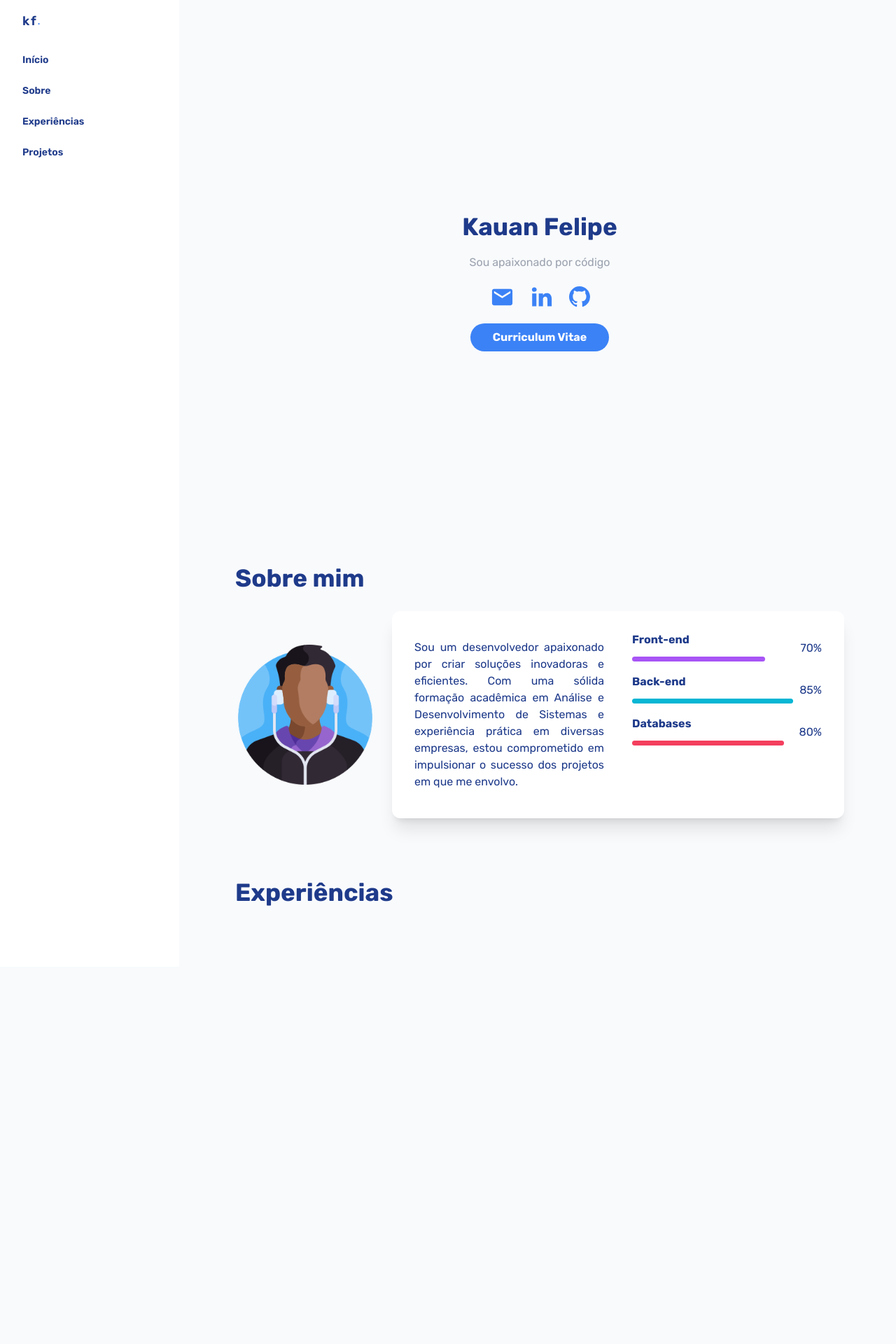
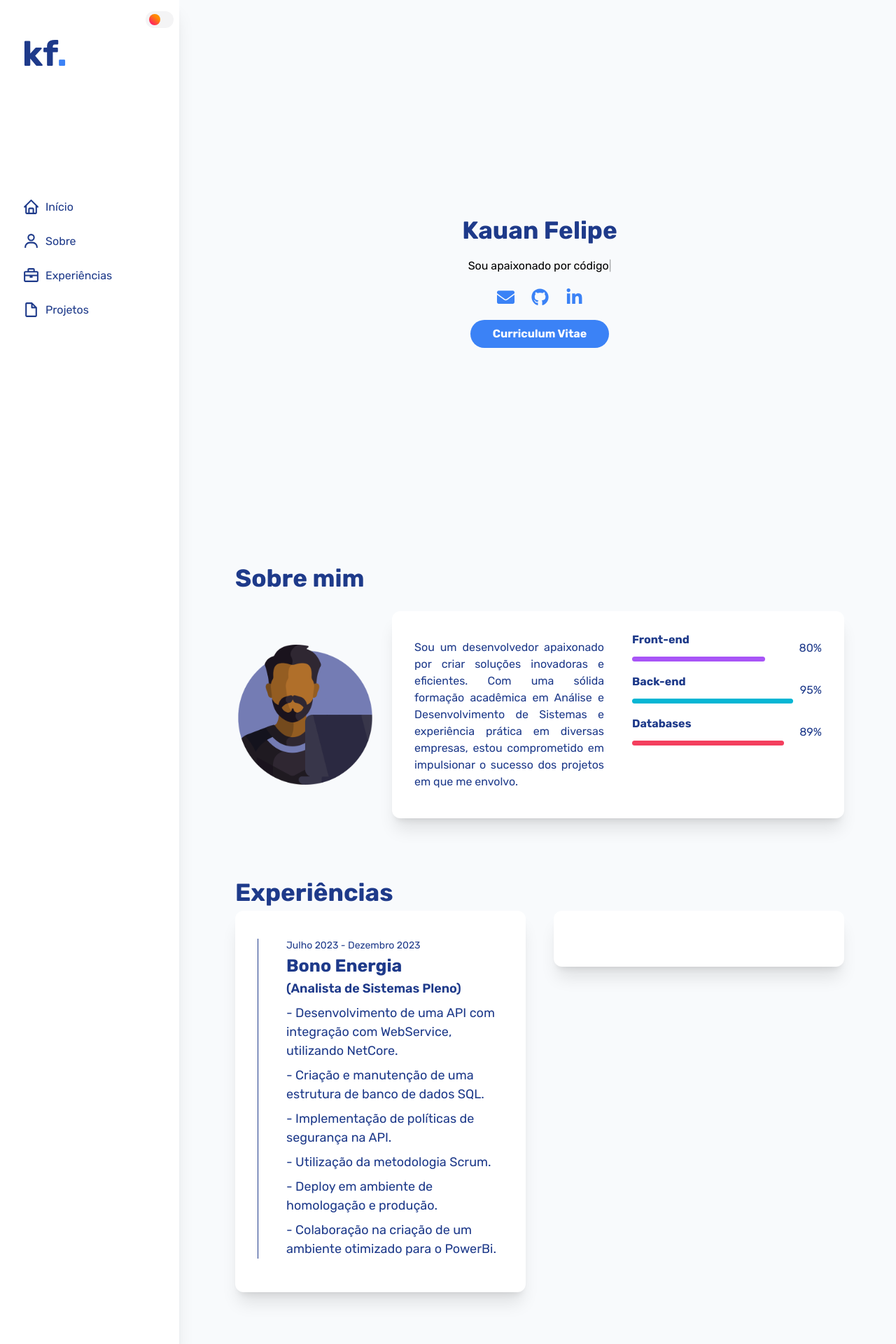
Before and after one commit to kauanfelipe96/personal-portfolio, a React (Vite) app: page / in a window 1280 px wide. Shown: the top 1920 px of the page at 70% size. Before the commit the page ends 1381 px from the top, so only its background shows below. Built offline with nearby package versions, Linux system fonts and the light colour scheme.

Commit message:
add experiences

```diff
--- a/src/components/About.jsx
+++ b/src/components/About.jsx
@@ -10,21 +10,20 @@ export default function About() {
           <p className="text-blue-900 w-[50%] text-justify">Sou um desenvolvedor apaixonado por criar soluções inovadoras e eficientes. Com uma sólida formação
             acadêmica em Análise e Desenvolvimento de Sistemas e experiência prática em diversas empresas, estou
             comprometido em impulsionar o sucesso dos projetos em que me envolvo.</p>
-
           <div className="w-[50%]">
             <div className="mb-7">
               <h3 className="font-bold text-blue-900 leading-[1px]">Front-end</h3>
-              <h4 className="text-end text-blue-900">70%</h4>
+              <h4 className="text-end text-blue-900">80%</h4>
               <div className="w-[70%] bg-purple-500 h-[7px] rounded-full"></div>
             </div>
             <div className="mb-7">
               <h3 className="font-bold text-blue-900 leading-[1px]">Back-end</h3>
-              <h4 className="text-end text-blue-900">85%</h4>
+              <h4 className="text-end text-blue-900">95%</h4>
               <div className="w-[85%] bg-cyan-500 h-[7px] rounded-full"></div>
             </div>
             <div>
               <h3 className="font-bold text-blue-900 leading-[1px]">Databases</h3>
-              <h4 className="text-end text-blue-900">80%</h4>
+              <h4 className="text-end text-blue-900">89%</h4>
               <div className="w-[80%] bg-rose-500 h-[7px] rounded-full"></div>
             </div>
           </div>
--- a/src/components/Experiences.jsx
+++ b/src/components/Experiences.jsx
@@ -2,6 +2,24 @@ export default function Experiences() {
   return (
     <section className="px-20 py-20">
       <h2 className="text-[35px] text-blue-900 font-bold">Experiências</h2>
+      <div className="flex gap-10">
+        <div className="w-[50%] h-full bg-white rounded-xl py-10 px-8 shadow-xl justify-between gap-10">
+          <div className="border-l border-blue-900 pl-10">
+            <h3 className="text-sm text-blue-900">Julho 2023 - Dezembro 2023</h3>
+            <p className="font-bold text-[25px] text-blue-900">Bono Energia </p>
+            <p className="font-semibold text-[18px] text-blue-900 mb-2">(Analista de Sistemas Pleno)</p>
+            <h4 className="text-blue-900 text-[18px] mb-2">- Desenvolvimento de uma API com integração com WebService, utilizando NetCore.</h4>
+            <h4 className="text-blue-900 text-[18px] mb-2">- Criação e manutenção de uma estrutura de banco de dados SQL.</h4>
+            <h4 className="text-blue-900 text-[18px] mb-2">- Implementação de políticas de segurança na API.</h4>
+            <h4 className="text-blue-900 text-[18px] mb-2">- Utilização da metodologia Scrum.</h4>
+            <h4 className="text-blue-900 text-[18px] mb-2">- Deploy em ambiente de homologação e produção.</h4>
+            <h4 className="text-blue-900 text-[18px] mb-2">- Colaboração na criação de um ambiente otimizado para o PowerBi.</h4>
+          </div>
+        </div>
+        <div className="w-[50%] h-full bg-white rounded-xl py-10 px-8 shadow-xl flex justify-between gap-10">
+        </div>
+
+      </div>
     </section>
   )
 }
--- a/src/components/Home.jsx
+++ b/src/components/Home.jsx
@@ -1,6 +1,6 @@
-import { MdEmail } from "react-icons/md";
-import { TfiLinkedin, TfiEmail } from "react-icons/tfi";
-import { VscGithubInverted, VscMail } from "react-icons/vsc";
+import { FaGithub } from "react-icons/fa";
+import { FaLinkedinIn } from "react-icons/fa";
+import { FaEnvelope } from "react-icons/fa";
 import { ReactTyped } from "react-typed";
 
 export default function Home() {
@@ -14,15 +14,13 @@ export default function Home() {
           "Sou amante dos games",
         ]}
           typeSpeed={40}
-          backSpeed={50} x
-          attr="placeholder"
+          backSpeed={50}
           loop>
-          <input type="text" className="text-center w-[300px] bg-transparent focus-visible:outline-0" />
         </ReactTyped></h2>
       <div className="flex items-center gap-6 text-blue-500 mt-5">
-        <a href="mailto:kauan_falima@hotmail.com" target="_blank"><MdEmail className="text-[35px]" /></a>
-        <a href="https://www.linkedin.com/in/kauanfelipe96/" target="_blank"><TfiLinkedin className="text-[30px]" alt="Link para perfil do LinkedIn" /></a>
-        <a href="https://github.com/kauanfelipe96" target="_blank"><VscGithubInverted className="text-[30px]" alt="Link para perfil no GitHub" /></a>
+        <a href="mailto:kauan_falima@hotmail.com" target="_blank"><FaEnvelope className="text-[25px] hover:text-blue-800" /></a>
+        <a href="https://github.com/kauanfelipe96" target="_blank"><FaGithub className="text-[25px] hover:text-black" alt="Link para perfil no GitHub" /></a>
+        <a href="https://www.linkedin.com/in/kauanfelipe96/" target="_blank"><FaLinkedinIn className="text-[25px] hover:text-blue-800" alt="Link para perfil do LinkedIn" /></a>
       </div>
       <button className="bg-blue-500 text-white font-bold rounded-full px-8 py-2 text-center mt-5">Curriculum Vitae</button>
 
--- a/src/components/SidebarComponent.jsx
+++ b/src/components/SidebarComponent.jsx
@@ -1,5 +1,5 @@
-import { SlHome } from "react-icons/sl";
 import React, { useState } from 'react';
+import { BiBriefcase, BiFileBlank, BiHome, BiUser } from "react-icons/bi";
 
 export default function SidebarComponent() {
   const [openMenu, setOpenMenu] = useState(false);
@@ -14,10 +14,16 @@ export default function SidebarComponent() {
   };
 
   return (
-    <div className="md:flex flex-col md:flex-row md:min-h-screen w-full">
+    <div className="md:flex flex-col md:flex-row md:min-h-screen w-full shadow-xl">
       <div onClick={() => setOpenDropdown(false)} className="flex flex-col w-full md:w-64 text-gray-700 bg-white flex-shrink-0" x-data="{ open: false }">
-        <div className="flex-shrink-0 px-8 py-4 flex flex-row items-center justify-between">
-          <a href="#" className="text-lg font-semibold tracking-widest text-blue-900  rounded-lg dark-mode:text-white focus:outline-none focus:shadow-outline">kf</a><a className="w-[500px] text-bold text-blue-500">.</a>
+        <div className="flex-shrink-0 pl-8 pr-2 py-4 flex flex-row items-center justify-between">
+          <div className="flex flex-col w-full">
+            <label className="switch self-end">
+              <input type="checkbox" />
+              <span className="slider"></span>
+            </label>
+            <a href="#" className="text-[50px] font-bold text-blue-900 mb-36">kf<span className="text-blue-500">.</span></a>
+          </div>
           <button className="rounded-lg md:hidden rounded-lg focus:outline-none focus:shadow-outline" onClick={toggleMenu}>
             <svg fill="currentColor" viewBox="0 0 20 20" className="w-6 h-6">
               {openMenu ? (
@@ -29,10 +35,10 @@ export default function SidebarComponent() {
           </button>
         </div>
         <nav className={`flex-grow md:block px-4 pb-4 md:pb-0 md:overflow-y-auto ${openMenu ? 'block' : 'hidden'}`}>
-          <a href="#home" className="block px-4 py-2 mt-2 text-sm font-semibold text-blue-900 rounded-lg hover:text-blue-500">Início</a>
-          <a href="#about" className="block px-4 py-2 mt-2 text-sm font-semibold text-blue-900 rounded-lg hover:text-blue-500 focus:bg-gra">Sobre</a>
-          <a href="#experience" className="block px-4 py-2 mt-2 text-sm font-semibold text-blue-900 rounded-lg hover:text-blue-500">Experiências</a>
-          <a href="#works" className="block px-4 py-2 mt-2 text-sm font-semibold text-blue-900 rounded-lg hover:text-blue-500">Projetos</a>
+          <a href="#home" className="flex items-center px-4 py-2 text-blue-900 hover:text-blue-500"><BiHome className="text-[25px] mr-2" /> Início</a>
+          <a href="#about" className="flex items-center px-4 py-2 mt-2 text-blue-900 hover:text-blue-500"><BiUser className="text-[25px] mr-2" /> Sobre</a>
+          <a href="#experience" className="flex items-center px-4 py-2 mt-2 text-blue-900 hover:text-blue-500"><BiBriefcase className="text-[25px] mr-2" /> Experiências</a>
+          <a href="#works" className="flex items-center px-4 py-2 mt-2 text-blue-900 hover:text-blue-500"><BiFileBlank className="text-[25px] mr-2" /> Projetos</a>
         </nav>
       </div>
     </div>
```
Also changed, not shown: src/assets/images/persona.png.
